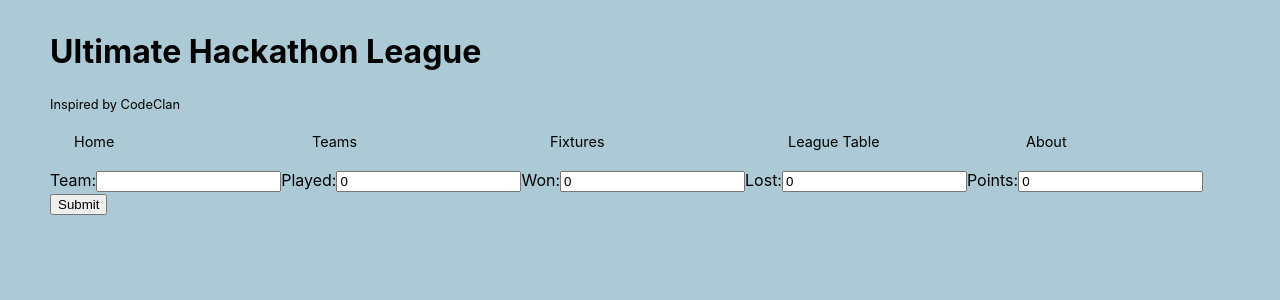
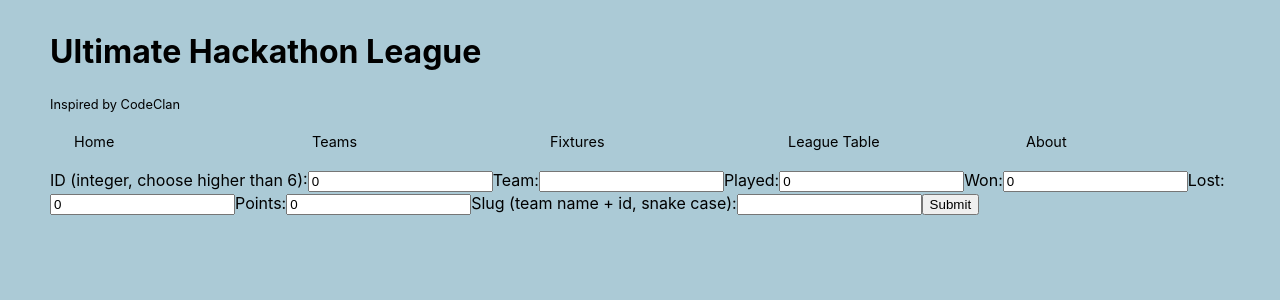
Before and after one commit to rcarmitage/codeclan_solo_project-sports_scoring_app_v4.0_javascript_react, a React (Create React App) app in the folder client/: page /teams/add-team in a window 1280 px wide. Shown: the top 300 px of the page. Built offline with nearby package versions, Linux system fonts and the light colour scheme; no server answers.

Commit message:
AddTeamForm works but needs refactoring

```diff
--- a/client/src/components/teams/AddTeamForm.js
+++ b/client/src/components/teams/AddTeamForm.js
@@ -4,35 +4,49 @@ class AddTeamForm extends Component {
   constructor(props) {
     super(props);
     this.state = {
+      id: 0,
       name: "",
       played: 0,
       won: 0,
       lost: 0,
-      points: 0
+      points: 0,
+      slug: ""
     };
     this.handleSubmit = this.handleSubmit.bind(this);
+    this.handleIdChange = this.handleIdChange.bind(this);
     this.handleNameChange = this.handleNameChange.bind(this);
     this.handlePlayedChange = this.handlePlayedChange.bind(this);
     this.handleWonChange = this.handleWonChange.bind(this);
     this.handleLostChange = this.handleLostChange.bind(this);
     this.handlePointsChange = this.handlePointsChange.bind(this);
+    this.handleSlugChange = this.handleSlugChange.bind(this);
   }
 
   handleSubmit(event) {
     event.preventDefault();
+    const id = this.state.id.toString();
     const name = this.state.name.trim();
     const played = this.state.played.toString();
     const won = this.state.won.toString();
     const lost = this.state.lost.toString();
     const points = this.state.points.toString();
+    const slug = this.state.slug.trim();
     this.props.onTeamSubmit({
+      id: id,
       name: name,
       played: played,
       won: won,
       lost: lost,
-      points: points
+      points: points,
+      slug: slug
     });
-    this.setState({name: '', played: '', won: '', lost: '', points: ''});
+    this.setState({id: '', name: '', played: '', won: '', lost: '', points: '', slug: ''});
+  }
+
+  handleIdChange(event) {
+    this.setState({
+      id: event.target.value
+    })
   }
 
   handleNameChange(event) {
@@ -65,9 +79,19 @@ class AddTeamForm extends Component {
     })
   }
 
+  handleSlugChange(event) {
+    this.setState({
+      slug: event.target.value
+    })
+  }
+
   render() {
     return (
       <form className="add-team-form" onSubmit={this.handleSubmit}>
+        <label>
+          ID (integer, choose higher than 6):
+          <input type="number" value={this.state.id} onChange={this.handleIdChange} />
+        </label>
         <label>
           Team:
           <input type="text" value={this.state.name} onChange={this.handleNameChange} />
@@ -88,6 +112,10 @@ class AddTeamForm extends Component {
           Points:
           <input type="number" value={this.state.points} onChange={this.handlePointsChange} />
         </label>
+        <label>
+          Slug (team name + id, snake case):
+          <input type="text" value={this.state.slug} onChange={this.handleSlugChange} />
+        </label>
         <input type="submit" value="Submit" />
       </form>
     );
--- a/client/src/components/teams/EditTeamForm.js
+++ b/client/src/components/teams/EditTeamForm.js
@@ -5,35 +5,41 @@ class EditTeamForm extends Component {
     super(props);
 
     this.state = {
+      id: this.props.team.id,
       name: this.props.team.name,
       played: this.props.team.played,
       won: this.props.team.won,
       lost: this.props.team.lost,
-      points: this.props.team.points
+      points: this.props.team.points,
+      slug: this.props.team.slug
     }
+    this.handleSubmit = this.handleSubmit.bind(this);
+    // this.handleIdChange = this.handleIdChange.bind(this);
     this.handleNameChange = this.handleNameChange.bind(this);
     this.handlePlayedChange = this.handlePlayedChange.bind(this);
     this.handleWonChange = this.handleWonChange.bind(this);
     this.handleLostChange = this.handleLostChange.bind(this);
     this.handlePointsChange = this.handlePointsChange.bind(this);
-    this.handleSubmit = this.handleSubmit.bind(this);
+    this.handleSlugChange = this.handleSlugChange.bind(this);
   }
 
   handleSubmit(event) {
     event.preventDefault();
     const id = this.props.team.id;
     const name = this.state.name.trim();
-    const played = this.state.played.trim();
-    const won = this.state.won.trim();
-    const lost = this.state.lost.trim();
-    const points = this.state.points.trim();
+    const played = this.state.played.toString();
+    const won = this.state.won.toString();
+    const lost = this.state.lost.toString();
+    const points = this.state.points.toString();
+    const slug = this.state.slug.trim();
     this.props.onTeamEdit({
       id: id,
       name: name,
       played: played,
       won: won,
       lost: lost,
-      points: points
+      points: points,
+      slug: slug
     })
   }
 
@@ -67,6 +73,12 @@ class EditTeamForm extends Component {
     })
   }
 
+  handleSlugChange(event) {
+    this.setState({
+      slug: event.target.value
+    })
+  }
+
   render() {
     return (
       <form onSubmit={this.handleSubmit}>
@@ -76,19 +88,23 @@ class EditTeamForm extends Component {
       </label>
       <label>
         Played:
-        {/* <input type="number" value={this.state.played} onChange={this.handlePlayedChange} /> */}
+        <input type="number" value={this.state.played} onChange={this.handlePlayedChange} />
       </label>
       <label>
         Won:
-        {/* <input type="number" value={this.state.won} onChange={this.handleWonChange} /> */}
+        <input type="number" value={this.state.won} onChange={this.handleWonChange} />
       </label>
       <label>
         Lost:
-        {/* <input type="number" value={this.state.lost} onChange={this.handleLostChange} /> */}
+        <input type="number" value={this.state.lost} onChange={this.handleLostChange} />
       </label>
       <label>
         Points:
-        {/* <input type="number" value={this.state.points} onChange={this.handlePointsChange} /> */}
+        <input type="number" value={this.state.points} onChange={this.handlePointsChange} />
+      </label>
+      <label>
+        Slug (team name + id, snake case):
+        <input type="text" value={this.state.slug} onChange={this.handleSlugChange} />
       </label>
       <button type="submit" value="Post">Update Team</button>
       </form>
--- a/client/src/containers/LeagueContainer.js
+++ b/client/src/containers/LeagueContainer.js
@@ -30,8 +30,8 @@ class LeagueContainer extends Component {
     // bind the functions __ below
     // this.handleSelect = this.handleSelect.bind(this);
     // this.handleTeamSelected = this.handleTeamSelected.bind(this);
-    // this.handleTeamEdit = this.handleTeamEdit(this);
-    // this.onTeamSubmit - this.onTeamSubmit.bind(this);
+    this.handleTeamEdit = this.handleTeamEdit(this);
+    this.onTeamSubmit = this.onTeamSubmit.bind(this);
   }
 
   // componentDidMount: API call to fetch the data from the server (there are currently also API fetches in TeamsComponent and FixturesComponent so I don't think I need these here)
@@ -115,18 +115,17 @@ class LeagueContainer extends Component {
                 />
               }
               />
-            {/* onTeamSubmit={this.onTeamSubmit} component={AddTeamForm} /> */}
             <Route path="/teams/:id" component={TeamDetail}>
               {/* <TeamDetail /> */}
             </Route>
             <Route
-              exact path="/teams/:id/edit" component={EditTeamForm}
-              // render={() =>
-              //   <EditTeamForm
-              //     handleTeamEdit={this.handleTeamEdit}
-              //     team={this.state.currentTeam}
-              //   />
-              // }
+              exact path="/teams/:id/edit"
+              render={() =>
+                <EditTeamForm
+                  handleTeamEdit={this.handleTeamEdit}
+                  // team={this.state.currentTeam}
+                />
+              }
             />
             <Route exact path="/fixtures" component={FixturesComponent} />
             <Route exact path="/league-table" component={LeagueTable} />
```
